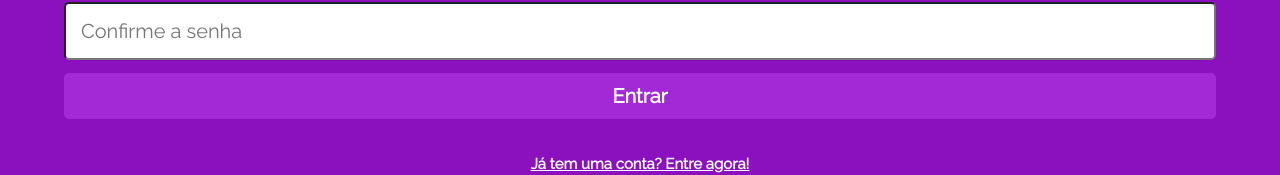
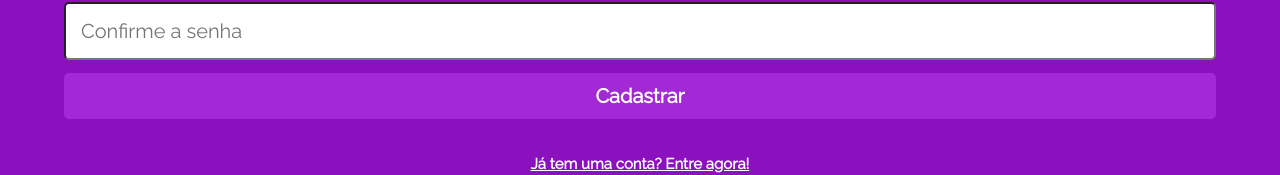
Before and after one commit to Cherrying55/projeto14-mywallet-front, a React (Create React App) app: page /sign-up in a window 1280 px wide. Shown: the part 456-631 px from the top of the page. Built offline with nearby package versions, Linux system fonts and the light colour scheme; a web font is replaced by a local one.

Commit message:
Fazer logout

```diff
--- a/package.json
+++ b/package.json
@@ -5,7 +5,7 @@
   "main": "index.js",
   "scripts": {
     "test": "echo \"Error: no test specified\" && exit 1",
-    "start": "react-scripts start",
+    "start": "PORT=8000 react-scripts start",
     "build": "react-scripts build"
   },
   "keywords": [],
--- a/src/App.js
+++ b/src/App.js
@@ -5,11 +5,13 @@ import SignUpPage from "./pages/SignUpPage.jsx";
 import NewExitPage from "./pages/NewExitPage.jsx";
 import NewEntryPage from "./pages/NewEntryPage.jsx";
 import GlobalStyle from "./assets/GlobalStyle.jsx";
+import { AuthProvider } from "./contexts/AuthContext";
 
 export default function App(){
     return(
         <>
         <GlobalStyle />
+        <AuthProvider>
         <BrowserRouter>
         <Routes>
             <Route path="/" element={<LoginPage />} />
@@ -19,6 +21,7 @@ export default function App(){
             <Route path="/sign-up" element={<SignUpPage />} />
         </Routes>
         </BrowserRouter>
+        </AuthProvider>
         </>
     )
 }
--- a/src/pages/SignUpPage.jsx
+++ b/src/pages/SignUpPage.jsx
@@ -46,7 +46,7 @@ export default function SignUpPage(){
             <input type="email" name="email" placeholder="E-mail" onChange={alterardados} />
             <input type="password" name="password" placeholder="Senha" onChange={alterardados} />
             <input type="password" name="confirmpassword" placeholder="Confirme a senha" onChange={alterardados} />
-            <button type="submit">Entrar</button>
+            <button type="submit">Cadastrar</button>
         </form>
         <Link to="/">
             Já tem uma conta? Entre agora!
```
